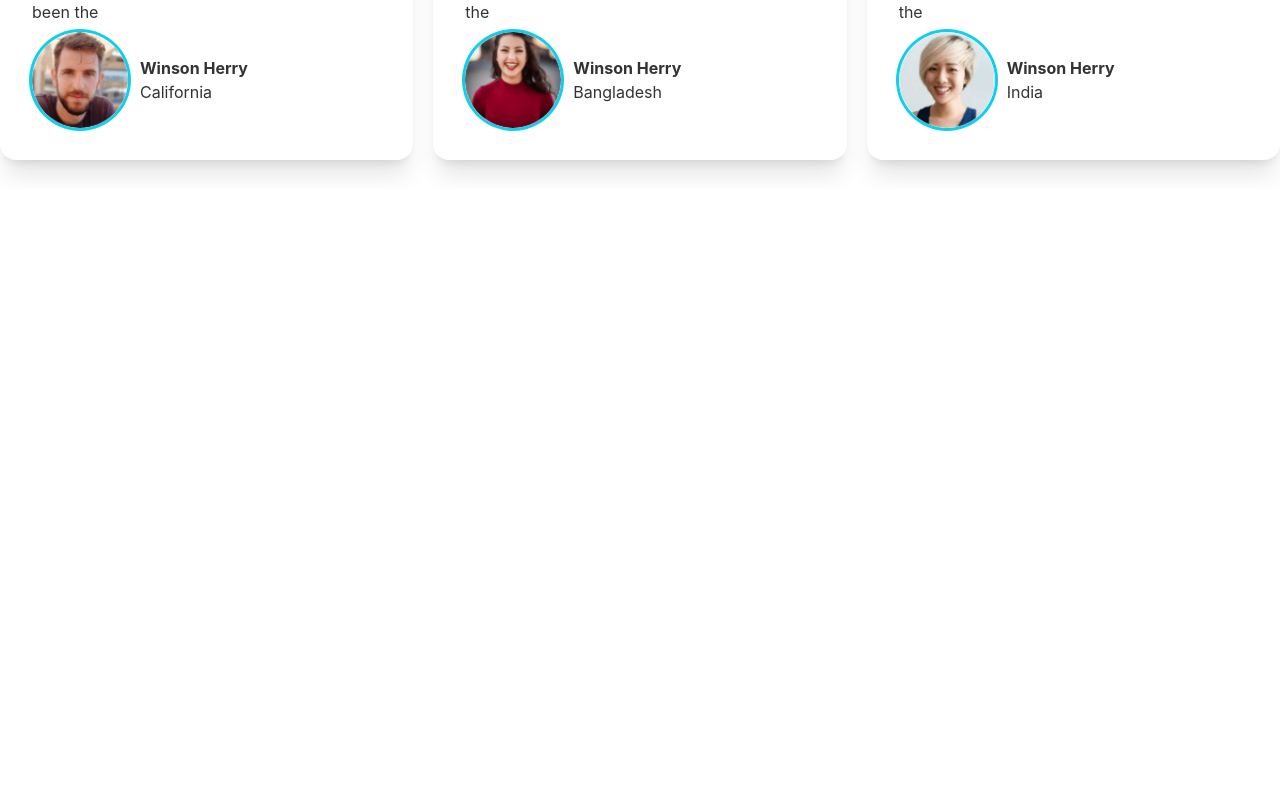
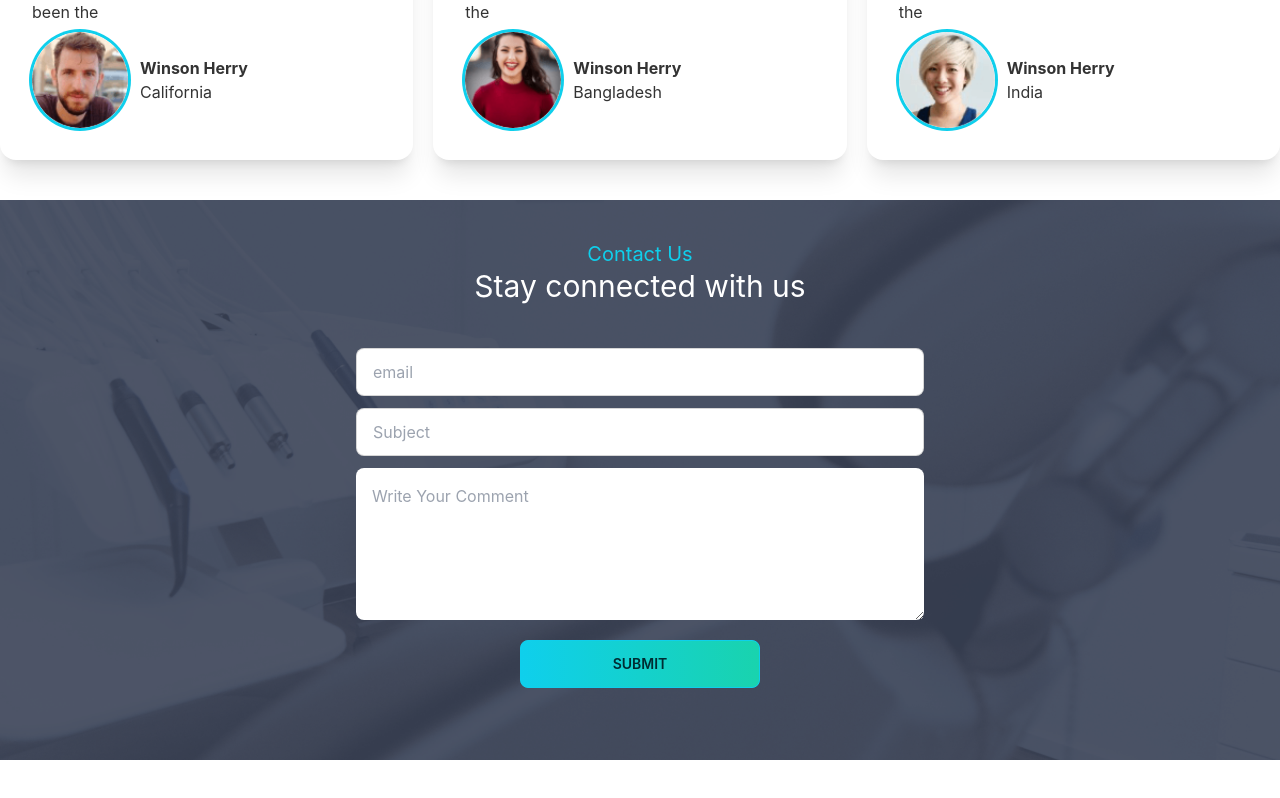
Before and after one commit to masuddrak/Doctor-Jhid-clint, a React (Create React App) app: page / in a window 1280 px wide. Shown: the part 2442-3240 px from the top of the page. Before the commit the page ends 2630 px from the top, so only its background shows below. Built offline with nearby package versions, Linux system fonts and the light colour scheme.

Commit message:
added contact form

```diff
--- /dev/null
+++ b/src/pages/Home/Comment.js
@@ -0,0 +1,29 @@
+import React from 'react';
+import appointment from '../../assets/images/appointment.png';
+import Mybtn from '../sheard/Mybtn';
+const Comment = () => {
+    return (
+        <div style={{ background: `url(${appointment})`, backgroundSize: 'cover' }} className='p-10 my-10'>
+
+            <div className='text-center'>
+                <h1 className=' text-xl text-primary'>Contact Us</h1>
+                <h1 className=' text-3xl text-white'>Stay connected with us</h1>
+            </div>
+            <div>
+                <div class="card-body">
+                    <div class="form-control">
+                        <input type="text" placeholder="email" class="input input-bordered w-3/6 mx-auto mt-3" />
+                        <input type="text" placeholder="Subject" class="input input-bordered w-3/6 mx-auto my-3" />
+                        <textarea name="" placeholder="Write Your Comment" id="" cols="10" rows="5" class="rounded-lg outline-none p-4  w-3/6 mx-auto" ></textarea>
+                    </div>
+                    <div class="form-control w-60  mx-auto mt-3">
+                        <Mybtn>Submit</Mybtn>
+                    </div>
+                </div>
+            </div>
+
+        </div>
+    );
+};
+
+export default Comment;
--- a/src/pages/Home/Home.js
+++ b/src/pages/Home/Home.js
@@ -1,5 +1,6 @@
 import React from 'react';
 import Banner from './Banner';
+import Comment from './Comment';
 import Info from './Info';
 import MackAppointment from './MackAppointment';
 import Services from './Services';
@@ -13,6 +14,7 @@ const Home = () => {
             <Services></Services>
             <MackAppointment></MackAppointment>
             <Tesimonials></Tesimonials>
+            <Comment></Comment>
         </div>
     );
 };
```
